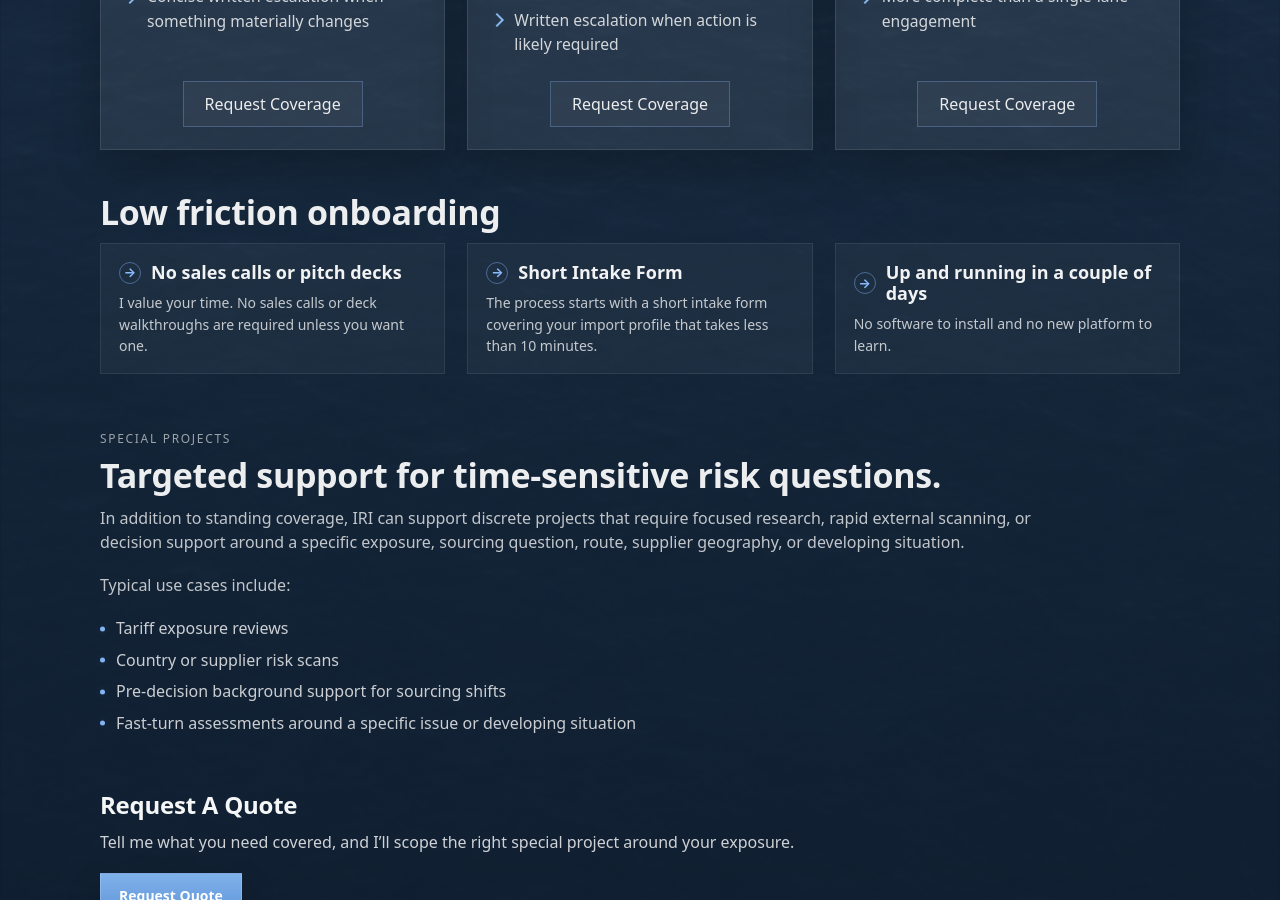
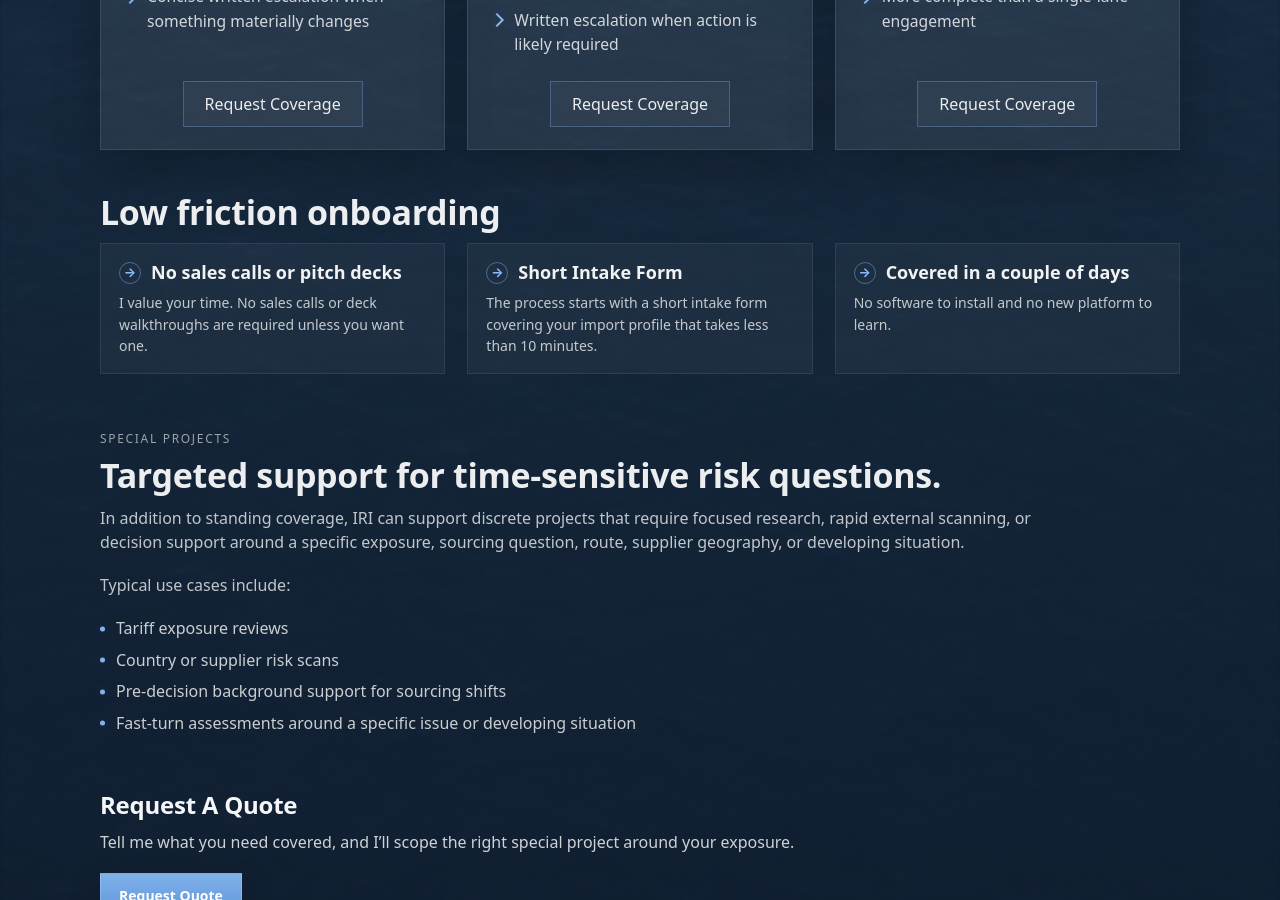
Before and after one commit to importrisk/import-risk-intelligence-site, a Jekyll site: the page built from pricing.html, in a window 1280 px wide and 900 px high, scrolled down 1331 px. Built offline with Jekyll 4.4.1, drawn with Linux system fonts in a browser that asks for light colours.

Commit message:
Update pricing include text to 'Covered in a couple of days'

```diff
--- a/pricing.html
+++ b/pricing.html
@@ -183,7 +183,7 @@ description: Pricing and scope options for Import Risk Intelligence.
   <div class="pricing-include-item">
     <h3 class="pricing-include-title">
       <span class="pricing-include-icon" aria-hidden="true">→</span>
-      <span>Up and running in a couple of days</span>
+      <span>Covered in a couple of days</span>
     </h3>
     <p class="pricing-include-text">
       No software to install and no new platform to learn.
```
